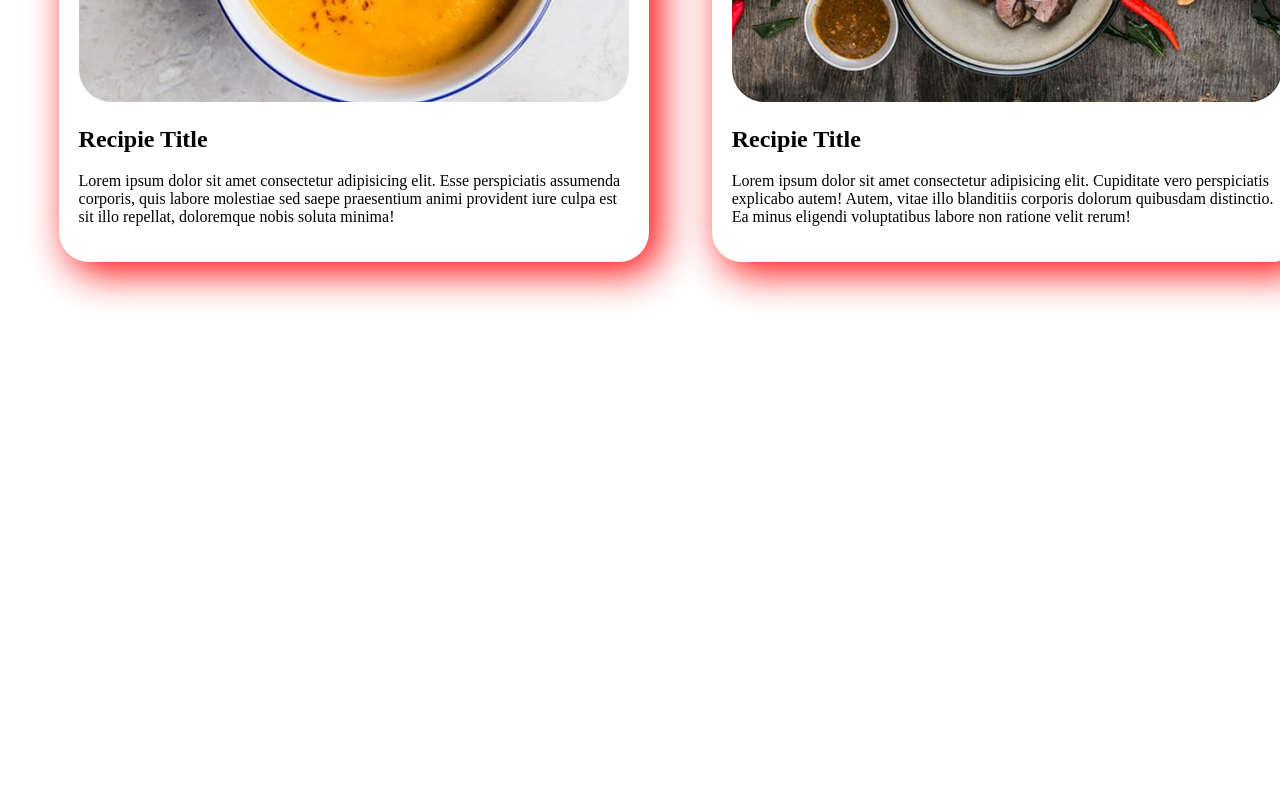
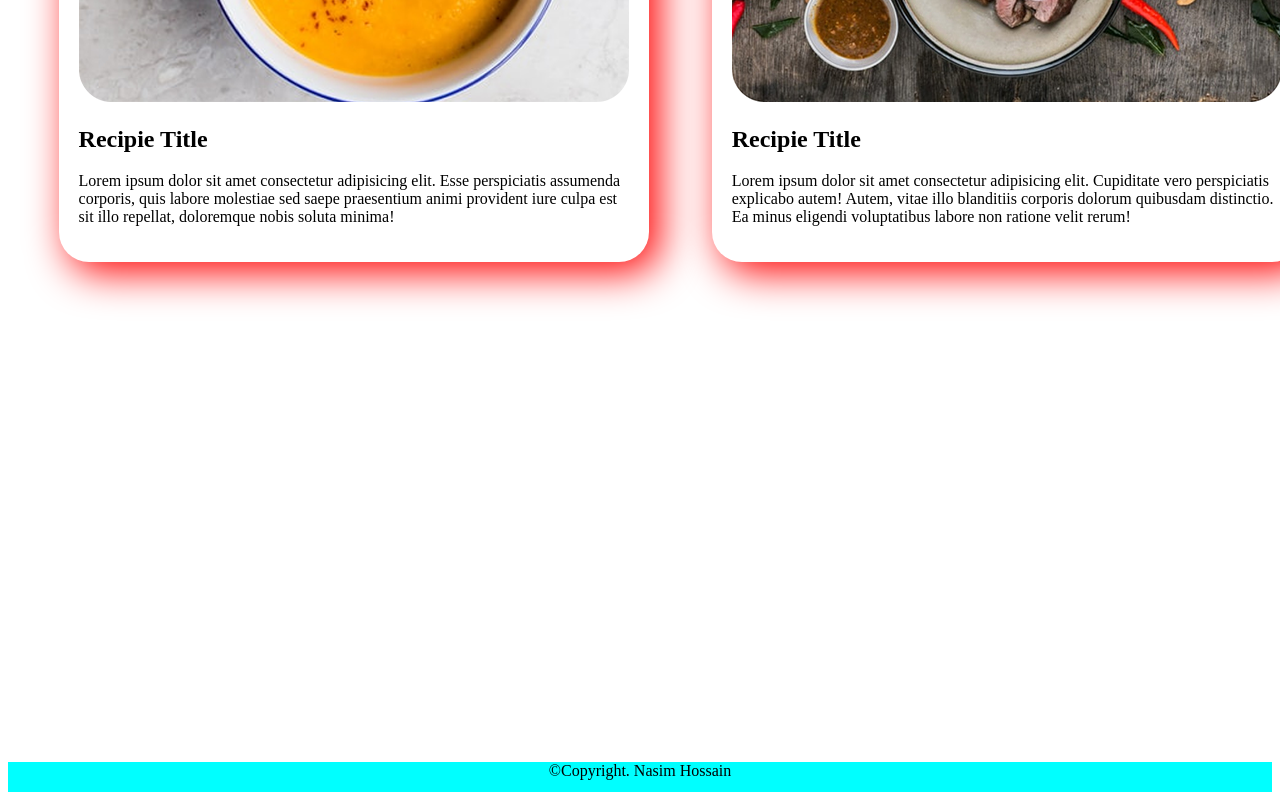
Before and after one commit to NasimHossain60/practice-1, a plain HTML site: page index.html in a window 1280 px wide. Shown: the part 2162-2962 px from the top of the page. Before the commit the page ends 2932 px from the top, so only its background shows below. Drawn offline with Linux system fonts and the light colour scheme.

Commit message:
foter added

```diff
--- a/index.html
+++ b/index.html
@@ -67,5 +67,8 @@
         </div>
     </section>
 </body>
+<footer>
+    &copy;Copyright. Nasim Hossain
+</footer>
 
 </html>
--- a/style.css
+++ b/style.css
@@ -54,3 +54,9 @@ section {
     bottom: 500px;
     border-radius: 30px;
 }
+
+footer {
+    background-color: aqua;
+    height: 30px;
+    text-align: center;
+}
```
